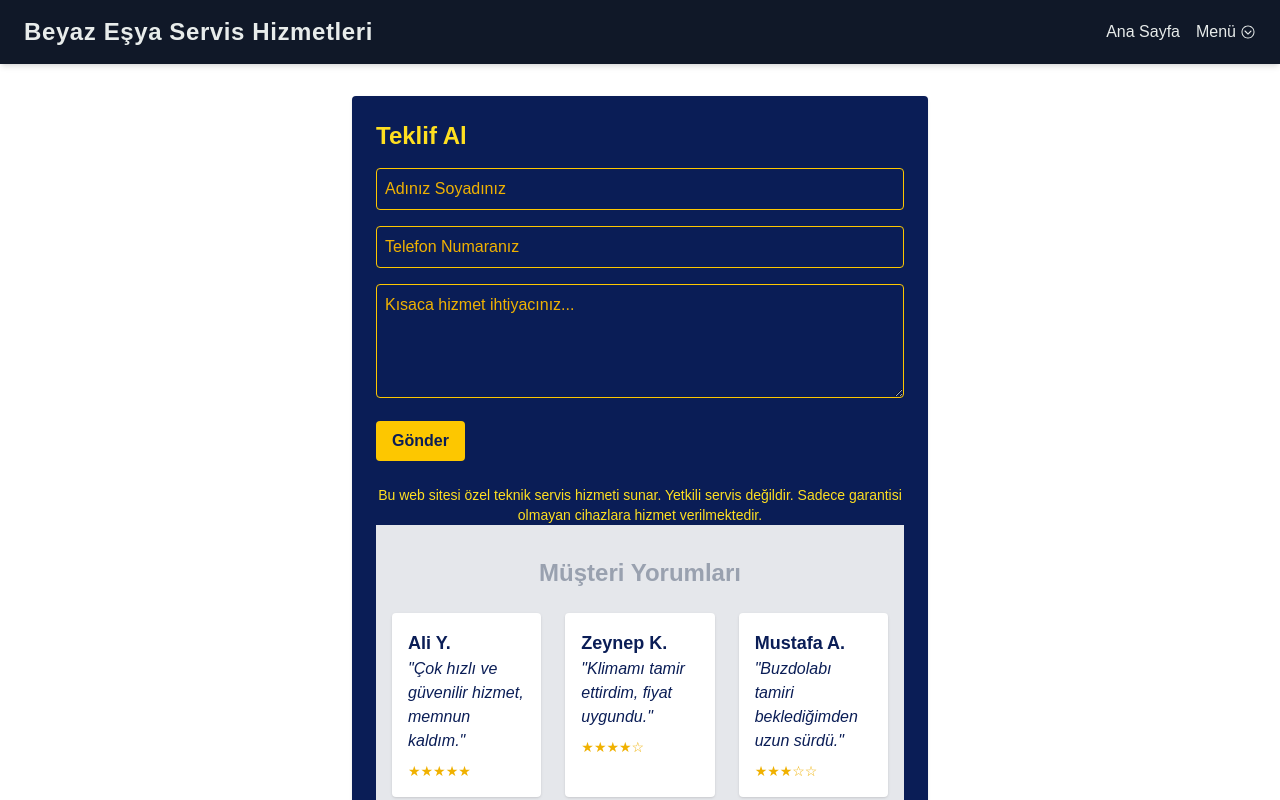
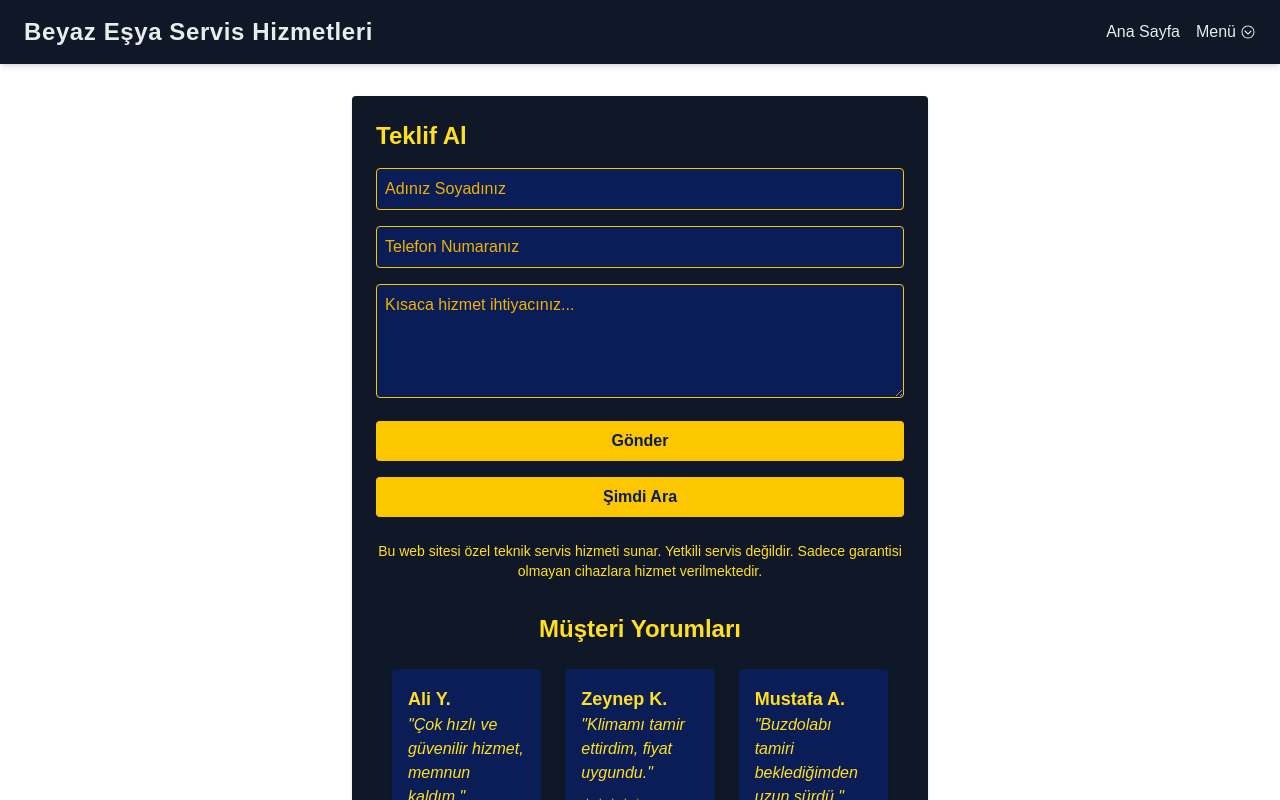
Before and after one commit to MustafaTaslialann/mustafataslialanweb, a Next.js app: page /teklif-al in a window 1280 px wide. Shown: the top 800 px of the page. Built offline with nearby package versions, Linux system fonts and the light colour scheme.

Commit message:
update dropdown and footer

```diff
--- a/src/app/iletisim/page.tsx
+++ b/src/app/iletisim/page.tsx
@@ -18,7 +18,14 @@ export default function Iletisim() {
       <p className="text-gray-100">
         Müşteri memnuniyeti önceliğimizdir.
       </p>
-
+    <div className="flex justify-center mt-4">
+        <a
+          href="tel:+905065019612"
+          className="bg-[#FFD700] hover:bg-[#FFC107] text-[#0A1D56] font-semibold px-4 py-2 rounded-lg text-sm md:text-base transition"
+        >
+          Hemen Ara
+        </a>
+      </div>
 
       <Link href="/" className="mt-6 text-white-200 underline hover:text-yellow-200 w-max">
         Ana Sayfaya Dön
--- a/src/app/page.tsx
+++ b/src/app/page.tsx
@@ -9,7 +9,7 @@ export const metadata: Metadata = {
 export default function Anasayfa() {
   return (
     <main className="flex flex-col min-h-screen bg-gray-900 text-gray-100">
-      <section className="hero p-8 text-center text-white-200">
+      <section className="flex flex-col items-center justify-center">
         <h1 className="text-4xl md:text-6xl font-bold mb-4">
           Beyaz Eşya Servisi
         </h1>
--- a/src/app/teklif-al/page.tsx
+++ b/src/app/teklif-al/page.tsx
@@ -5,7 +5,9 @@ import { useState } from "react";
 export default function TeklifAlPage() {
   const [form, setForm] = useState({ ad: "", telefon: "", aciklama: "" });
 
-  function handleChange(e: React.ChangeEvent<HTMLInputElement | HTMLTextAreaElement>) {
+  function handleChange(
+    e: React.ChangeEvent<HTMLInputElement | HTMLTextAreaElement>
+  ) {
     setForm({ ...form, [e.target.name]: e.target.value });
   }
 
@@ -15,7 +17,7 @@ export default function TeklifAlPage() {
   }
 
  return (
-    <main className="max-w-xl mx-auto p-6 bg-[#0A1D56] rounded shadow mt-8 text-yellow-400">
+  <main className="min-h-screen max-w-xl mx-auto p-6 bg-gray-900 rounded shadow mt-8 text-gray-100">
     <h1 className="text-2xl font-bold mb-4 text-yellow-300">Teklif Al</h1>
     <form onSubmit={handleSubmit} className="space-y-4">
       <input
@@ -44,37 +46,71 @@ export default function TeklifAlPage() {
         className="w-full border border-yellow-400 bg-[#0A1D56] text-yellow-300 p-2 rounded placeholder-yellow-500 focus:outline-none focus:ring-2 focus:ring-yellow-300"
         rows={4}
       ></textarea>
+
       <button
         type="submit"
-          className="bg-yellow-400 hover:bg-yellow-300 text-[#0A1D56] font-semibold px-4 py-2 rounded transition"
+        className="bg-yellow-400 hover:bg-yellow-300 text-[#0A1D56] font-semibold px-4 py-2 rounded transition w-full"
       >
         Gönder
       </button>
+
+      <a
+        href="tel:+905065019612"
+        className="bg-yellow-400 hover:bg-yellow-300 text-[#0A1D56] font-semibold px-4 py-2 rounded transition block text-center w-full"
+      >
+        Şimdi Ara
+      </a>
     </form>
 
     <p className="text-sm text-yellow-300 mt-6 text-center">
       Bu web sitesi özel teknik servis hizmeti sunar. Yetkili servis değildir. Sadece garantisi olmayan cihazlara hizmet verilmektedir.
     </p>
+
     <MusteriYorumlari />
   </main>
 );
+
 }
 function MusteriYorumlari() {
   const yorumlar = [
-    { ad: "Ali Y.", yorum: "Çok hızlı ve güvenilir hizmet, memnun kaldım.", puan: 5 },
-    { ad: "Zeynep K.", yorum: "Klimamı tamir ettirdim, fiyat uygundu.", puan: 4 },
-    { ad: "Mustafa A.", yorum: "Buzdolabı tamiri beklediğimden uzun sürdü.", puan: 3 },
+    {
+      ad: "Ali Y.",
+      yorum: "Çok hızlı ve güvenilir hizmet, memnun kaldım.",
+      puan: 5,
+    },
+    {
+      ad: "Zeynep K.",
+      yorum: "Klimamı tamir ettirdim, fiyat uygundu.",
+      puan: 4,
+    },
+    {
+      ad: "Mustafa A.",
+      yorum: "Buzdolabı tamiri beklediğimden uzun sürdü.",
+      puan: 3,
+    },
     { ad: "Ayşe M.", yorum: "Teknisyen çok bilgiliydi, teşekkürler.", puan: 5 },
-    { ad: "Fatma D.", yorum: "Servis biraz geç geldi ama sorun çözüldü.", puan: 4 },
+    {
+      ad: "Fatma D.",
+      yorum: "Servis biraz geç geldi ama sorun çözüldü.",
+      puan: 4,
+    },
     { ad: "Emre S.", yorum: "Memnun kalmadım, tekrar arıza yaptı.", puan: 2 },
     { ad: "Canan H.", yorum: "Mükemmel hizmet!", puan: 5 },
     { ad: "Kerem C.", yorum: "Ortalama bir servis deneyimi yaşadım.", puan: 3 },
-    { ad: "Selin T.", yorum: "Tavsiye ederim, işlerini iyi yapıyorlar.", puan: 5 },
+    {
+      ad: "Selin T.",
+      yorum: "Tavsiye ederim, işlerini iyi yapıyorlar.",
+      puan: 5,
+    },
     { ad: "Burak B.", yorum: "İletişim konusunda eksikleri var.", puan: 3 },
     { ad: "Cemre Z.", yorum: "Fiyat/performans açısından başarılı.", puan: 4 },
     { ad: "Tayfun E.", yorum: "Biraz pahalı ama kaliteli hizmet.", puan: 4 },
     { ad: "Gizem Ş.", yorum: "Sorunum hala devam ediyor.", puan: 2 },
-    { ad: "Yusuf R.", yorum: "Çok memnun kaldım, tekrar tercih ederim.", puan: 5 },
+    {
+      ad: "Yusuf R.",
+      yorum: "Çok memnun kaldım, tekrar tercih ederim.",
+      puan: 5,
+    },
     { ad: "Derya N.", yorum: "İşlerini titizlikle yaptılar.", puan: 5 },
     { ad: "Hakan U.", yorum: "Servis geç geldi.", puan: 2 },
     { ad: "Melis L.", yorum: "Her şey yolundaydı, teşekkürler.", puan: 5 },
@@ -82,19 +118,24 @@ function MusteriYorumlari() {
   ];
 
    return (
-     <section className="bg-gray-200 text-gray-400 px-4 py-8">
+    <section className="bg-gray-900 text-yellow-300 px-4 py-8">
       <h2 className="text-2xl font-bold text-center mb-6">Müşteri Yorumları</h2>
       <div className="grid grid-cols-1 sm:grid-cols-2 lg:grid-cols-3 gap-6 max-w-6xl mx-auto">
         {yorumlar.map((item, index) => (
-          <div key={index} className="bg-white text-[#0A1D56] p-4 rounded shadow">
+          <div
+            key={index}
+            className="bg-[#0A1D56] text-yellow-300 p-4 rounded shadow"
+          >
             <h3 className="font-semibold text-lg">{item.ad}</h3>
             <p className="italic mb-2">"{item.yorum}"</p>
             <div className="text-sm text-yellow-500">
-              {"★".repeat(item.puan)}{"☆".repeat(5 - item.puan)}
+              {"★".repeat(item.puan)}
+              {"☆".repeat(5 - item.puan)}
             </div>
           </div>
         ))}
       </div>
     </section>
   );
+
 }
--- a/src/components/Baslik.tsx
+++ b/src/components/Baslik.tsx
@@ -1,4 +1,4 @@
-'use client'
+"use client";
 
 import Link from "next/link";
 import { useState } from "react";
@@ -23,7 +23,6 @@ export default function Baslik() {
       .replace(/\s+/g, "-");
   }
 
-
   const services = [
     "Beyaz Eşya Servisi",
     "Buzdolabı",
@@ -34,17 +33,29 @@ export default function Baslik() {
     "Kombi",
     "Televizyon",
   ];
+  const hizmetBasliklari: Record<string, string> = {
+    "beyaz-esya-servisi": "Beyaz Eşya Servisi",
+    buzdolabi: "Buzdolabı",
+    "camasir-makinesi": "Çamaşır Makinesi",
+    "bulasik-makinesi": "Bulaşık Makinesi",
+    firin: "Fırın",
+    klima: "Klima",
+    kombi: "Kombi",
+    televizyon: "Televizyon",
+  };
 
   return (
     <header className="flex flex-col md:flex-row justify-between items-center px-6 py-4 bg-gray-900 shadow-md text-[#e8eceb]">
-      <div className="mb-2 md:mb-0">
-        <Link href="/" className="text-2xl font-bold tracking-wide">
+      <div className="mb-2 md:mb-0 text-center w-full md:w-auto ">
+        <Link href="/" className="text-2xl font-bold tracking-wide block">
           Beyaz Eşya Servis Hizmetleri
         </Link>
       </div>
 
       <nav className="flex flex-wrap gap-4 justify-center text-base font-medium relative">
-        <Link href="/">Ana Sayfa</Link>
+        <Link href="/" onClick={() => setShowDropdown(false)}>
+        Ana Sayfa</Link>
+
 
         <div className="relative">
           <div
@@ -68,6 +79,7 @@ export default function Baslik() {
                       key={service}
                       href={`/hizmetler/${slug}`}
                       className="block px-3 py-1 hover:bg-[#FFC107] rounded"
+                      onClick={() => setShowDropdown(false)}
                     >
                       {service}
                     </Link>
@@ -78,12 +90,14 @@ export default function Baslik() {
               <Link
                 href="/hakkimizda"
                 className="block px-3 py-2 hover:bg-[#FFC107] rounded"
+                onClick={() => setShowDropdown(false)}
               >
                 Hakkımızda
               </Link>
               <Link
                 href="/iletisim"
                 className="block px-3 py-2 hover:bg-[#FFC107] rounded"
+                onClick={() => setShowDropdown(false)}
               >
                 İletişim
               </Link>
--- a/src/components/CustomFooter.tsx
+++ b/src/components/CustomFooter.tsx
@@ -48,7 +48,11 @@ const CustomFooter = () => {
         Bu web sitesi özel teknik servis hizmeti sunar. Yetkili servis değildir.
         Sadece garantisi olmayan cihazlara hizmet verilmektedir.
       </p>
+      <p className="text-sm text-center text-gray-400 mt-2">
+        © 2025 beyazesyaapp. Tüm hakları saklıdır.
+      </p>
     </footer>
+
   );
 };
 
```
Also changed, not shown: src/app/hizmetler/[slug]/page.tsx (+9 -9 lines). Lines whose indentation alone changed are shown as unchanged.
